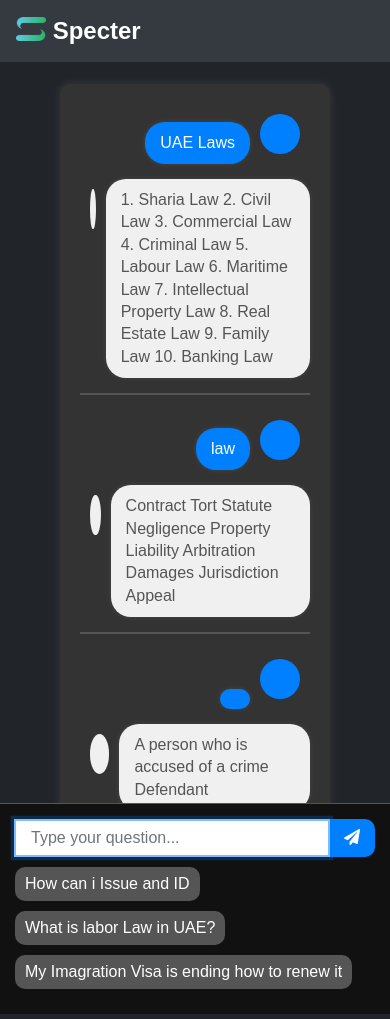
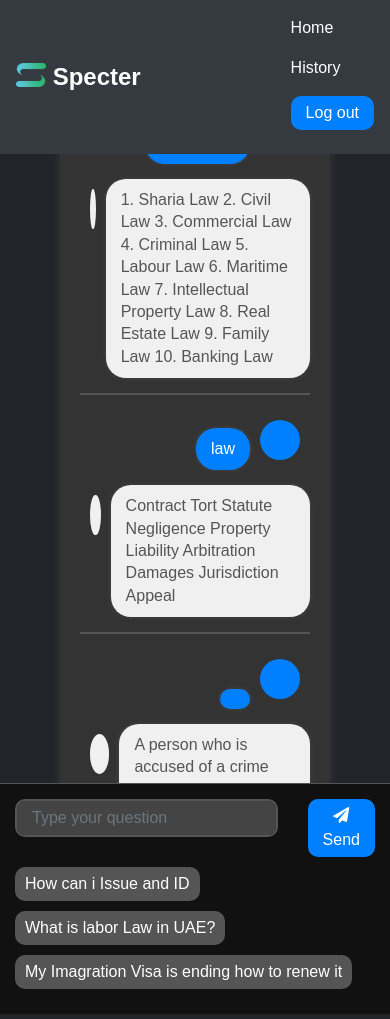
Before and after one commit to hasanabusheikh26/Specter, a Django app: page / in a window 390 px wide. Run offline with Django 4.2, Linux system fonts and the light colour scheme; a user stored in the database is signed in; data comes from the database, SQL or seed files in the repository; some libraries are stand-ins or nearby versions.

Commit message:
design revamp 2

```diff
--- a/Specter/templates/home.html
+++ b/Specter/templates/home.html
@@ -16,7 +16,6 @@
   <link rel="stylesheet" href="https://stackpath.bootstrapcdn.com/bootstrap/4.5.2/css/bootstrap.min.css">
   <style>
   body {
-    margin: 0;
     padding: 0;
     min-height: 100vh;
     background-color: #212529;
@@ -195,12 +194,14 @@
      <div class="chat-input">
         <form id="chat-form" method="POST" action="{% url 'home' %}">
           {% csrf_token %}
-      <div class="input-group">
+          <div class="row">
+            <div class="col-9">
                 <input type="hidden" name="past_responses" value="{{ past_responses }}">
-        <input type="text" name="question" class="form-control" placeholder="Type your question..." autofocus>
-        <button type="submit" class="btn">
-          <i class="fas fa-paper-plane"></i>
-        </button>
+              <input type="text" class="form-control" id="question-input" name="question" placeholder="Type your question" required>
+            </div>
+            <div class="col-3">
+              <button type="submit" class="btn"><i class="fas fa-paper-plane"></i> Send</button>
+            </div>
           </div>
 
       <!-- Auto buttons -->
@@ -210,10 +211,10 @@
         <button type="button" class="auto-button">My Imagration Visa is ending how to renew it</button>
         <!-- Add more auto buttons as needed -->
       </div>
-
               </form>
       </div>
     </div>
+
 <script src="https://code.jquery.com/jquery-3.5.1.slim.min.js"></script>
 <script src="https://cdn.jsdelivr.net/npm/@popperjs/core@2.5.3/dist/umd/popper.min.js"></script>
 <script src="https://stackpath.bootstrapcdn.com/bootstrap/4.5.2/js/bootstrap.min.js"></script>
--- a/Specter/templates/navbar.html
+++ b/Specter/templates/navbar.html
@@ -1,7 +1,15 @@
+<!DOCTYPE html>
+<html>
+<head>
+  <meta charset="UTF-8">
+  <link rel="stylesheet" href="https://cdnjs.cloudflare.com/ajax/libs/font-awesome/5.15.3/css/all.min.css" />
+  <meta name="viewport" content="width=device-width, initial-scale=1.0">
+  <link rel="stylesheet" href="https://stackpath.bootstrapcdn.com/bootstrap/4.5.2/css/bootstrap.min.css">
   <style>
     body {
       padding-top: 70px;
       background-color: #212529;
+      margin: 0;
     }
 
     nav.navbar {
@@ -24,7 +32,7 @@
 
     nav.navbar .btn {
       color: #fff;
-    border-color: #fff;
+      border-color: white;
     }
 
     nav.navbar .btn:hover {
@@ -32,14 +40,33 @@
       color: #343a40;
     }
 
+    /* Add the following media query */
+    @media (max-width: 768px) {
+      .navbar-collapse {
+        display: flex !important;
+        flex-basis: auto !important;
+      }
+
+      .navbar-toggler {
+        display: none;
+      }
+
+
+
+    /* Add any other custom styling as needed */
   </style>
-
+</head>
+<body>
   <nav class="navbar navbar-expand-lg fixed-top">
     <div class="container-fluid">
       <a class="navbar-brand" href="{% url 'home' %}">
         <img src="../static/images/logo.png" alt="Logo" width="30" height="24" class="d-inline-block align-text-top">
         Specter
       </a>
+
+      <button class="navbar-toggler" type="button" data-bs-toggle="collapse" data-bs-target="#navbarSupportedContent" aria-controls="navbarSupportedContent" aria-expanded="false" aria-label="Toggle navigation">
+        <span class="navbar-toggler-icon"></span>
+      </button>
 
       <div class="collapse navbar-collapse" id="navbarSupportedContent">
         <ul class="navbar-nav ml-auto mb-2 mb-lg-0">
@@ -71,3 +98,5 @@
       </div>
     </div>
   </nav>
+</body>
+</html>
```
Lines whose indentation alone changed are shown as unchanged.
